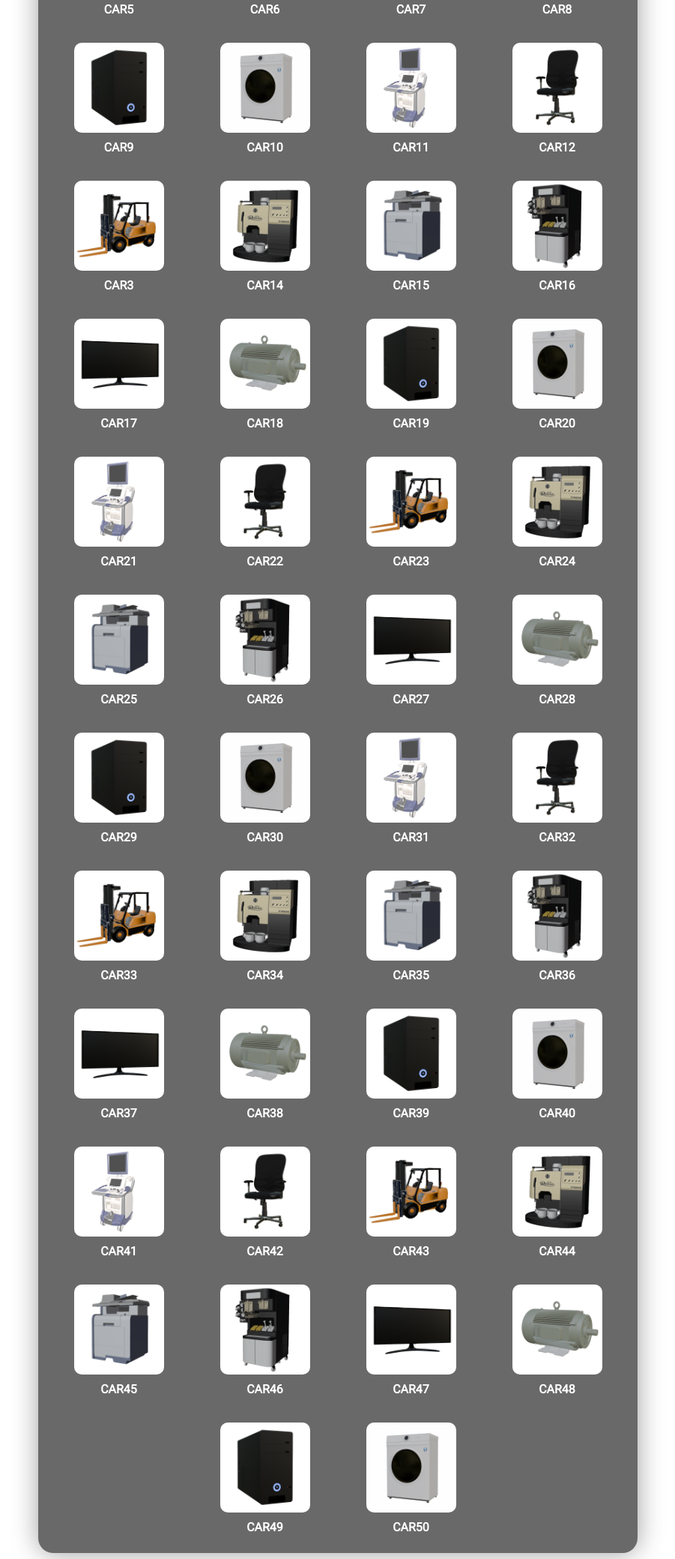
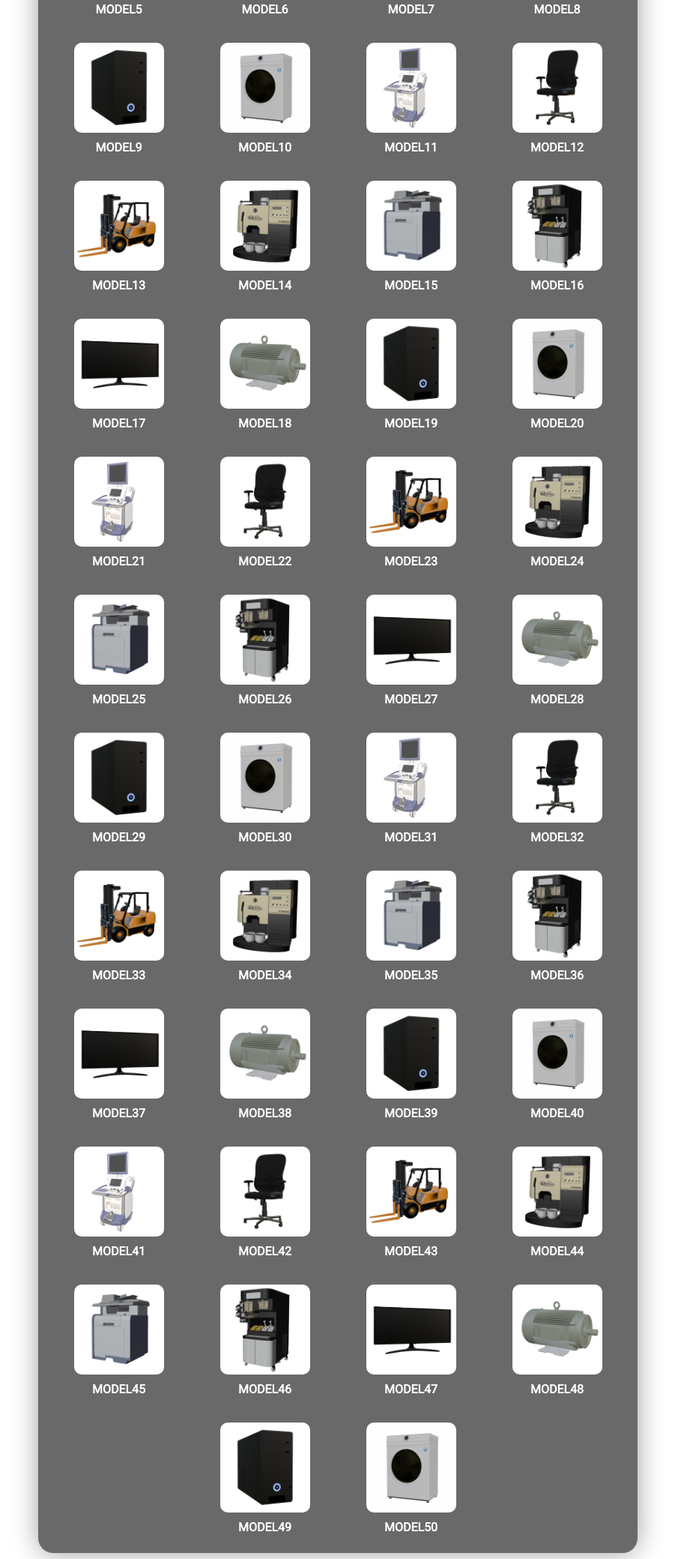
Before and after one commit to egmCeiRyu/50models, a website: page index.html in a window 1280 px wide. Shown: the part 349-2428 px from the top of the page at 75% size, without its empty margins (189-1090 px from the left). Drawn offline with Linux system fonts and the light colour scheme.

Commit message:
Update index.html

```diff
--- a/index.html
+++ b/index.html
@@ -12,154 +12,154 @@
         <div class="thumbnail-container">
             <a href="model-viewer.html?model=models/model1.glb" class="thumbnail-link" >
                 <img src="thumbnails/model1_thumb.png" alt="Model 1" class="thumbnail-img">
-            <span class="label">CAR1</span>
+            <span class="label">MODEL1</span>
             </a>
             <a href="model-viewer.html?model=models/model2.glb" class="thumbnail-link">
-                <img src="thumbnails/model2_thumb.png" alt="Model 2" class="thumbnail-img" /><span class="label">CAR2</span>
+                <img src="thumbnails/model2_thumb.png" alt="Model 2" class="thumbnail-img" /><span class="label">MODEL2</span>
             </a>
             <a href="model-viewer.html?model=models/model3.glb" class="thumbnail-link">
-                <img src="thumbnails/model3_thumb.png" alt="Model 3" class="thumbnail-img" /><span class="label">CAR3</span>
+                <img src="thumbnails/model3_thumb.png" alt="Model 3" class="thumbnail-img" /><span class="label">MODEL3</span>
             </a>
             <a href="model-viewer.html?model=models/model4.glb" class="thumbnail-link">
-                <img src="thumbnails/model4_thumb.png" alt="Model 4" class="thumbnail-img" /><span class="label">CAR4</span>
+                <img src="thumbnails/model4_thumb.png" alt="Model 4" class="thumbnail-img" /><span class="label">MODEL4</span>
             </a>
             <a href="model-viewer.html?model=models/model5.glb" class="thumbnail-link">
-                <img src="thumbnails/model5_thumb.png" alt="Model 5" class="thumbnail-img" /><span class="label">CAR5</span>
+                <img src="thumbnails/model5_thumb.png" alt="Model 5" class="thumbnail-img" /><span class="label">MODEL5</span>
             </a>
             <a href="model-viewer.html?model=models/model6.glb" class="thumbnail-link">
-                <img src="thumbnails/model6_thumb.png" alt="Model 6" class="thumbnail-img" /><span class="label">CAR6</span>
+                <img src="thumbnails/model6_thumb.png" alt="Model 6" class="thumbnail-img" /><span class="label">MODEL6</span>
             </a>
             <a href="model-viewer.html?model=models/model7.glb" class="thumbnail-link">
-                <img src="thumbnails/model7_thumb.png" alt="Model 7" class="thumbnail-img" /><span class="label">CAR7</span>
+                <img src="thumbnails/model7_thumb.png" alt="Model 7" class="thumbnail-img" /><span class="label">MODEL7</span>
             </a>
             <a href="model-viewer.html?model=models/model8.glb" class="thumbnail-link">
-                <img src="thumbnails/model8_thumb.png" alt="Model 8" class="thumbnail-img" /><span class="label">CAR8</span>
+                <img src="thumbnails/model8_thumb.png" alt="Model 8" class="thumbnail-img" /><span class="label">MODEL8</span>
             </a>
             <a href="model-viewer.html?model=models/model9.glb" class="thumbnail-link">
-                <img src="thumbnails/model9_thumb.png" alt="Model 9" class="thumbnail-img" /><span class="label">CAR9</span>
+                <img src="thumbnails/model9_thumb.png" alt="Model 9" class="thumbnail-img" /><span class="label">MODEL9</span>
             </a>
             <a href="model-viewer.html?model=models/model10.glb" class="thumbnail-link">
-                <img src="thumbnails/model10_thumb.png" alt="Model 10" class="thumbnail-img" /><span class="label">CAR10</span>
+                <img src="thumbnails/model10_thumb.png" alt="Model 10" class="thumbnail-img" /><span class="label">MODEL10</span>
             </a>
             <a href="model-viewer.html?model=models/model1.glb" class="thumbnail-link">
-                <img src="thumbnails/model1_thumb.png" alt="Model 1" class="thumbnail-img" /><span class="label">CAR11</span>
+                <img src="thumbnails/model1_thumb.png" alt="Model 1" class="thumbnail-img" /><span class="label">MODEL11</span>
             </a>
             <a href="model-viewer.html?model=models/model2.glb" class="thumbnail-link">
-                <img src="thumbnails/model2_thumb.png" alt="Model 2" class="thumbnail-img" /><span class="label">CAR12</span>
+                <img src="thumbnails/model2_thumb.png" alt="Model 2" class="thumbnail-img" /><span class="label">MODEL12</span>
             </a>
             <a href="model-viewer.html?model=models/model3.glb" class="thumbnail-link">
-                <img src="thumbnails/model3_thumb.png" alt="Model 3" class="thumbnail-img" /><span class="label">CAR3</span>
+                <img src="thumbnails/model3_thumb.png" alt="Model 3" class="thumbnail-img" /><span class="label">MODEL13</span>
             </a>
             <a href="model-viewer.html?model=models/model4.glb" class="thumbnail-link">
-                <img src="thumbnails/model4_thumb.png" alt="Model 4" class="thumbnail-img" /><span class="label">CAR14</span>
+                <img src="thumbnails/model4_thumb.png" alt="Model 4" class="thumbnail-img" /><span class="label">MODEL14</span>
             </a>
             <a href="model-viewer.html?model=models/model5.glb" class="thumbnail-link">
-                <img src="thumbnails/model5_thumb.png" alt="Model 5" class="thumbnail-img" /><span class="label">CAR15</span>
+                <img src="thumbnails/model5_thumb.png" alt="Model 5" class="thumbnail-img" /><span class="label">MODEL15</span>
             </a>
             <a href="model-viewer.html?model=models/model6.glb" class="thumbnail-link">
-                <img src="thumbnails/model6_thumb.png" alt="Model 6" class="thumbnail-img" /><span class="label">CAR16</span>
+                <img src="thumbnails/model6_thumb.png" alt="Model 6" class="thumbnail-img" /><span class="label">MODEL16</span>
             </a>
             <a href="model-viewer.html?model=models/model7.glb" class="thumbnail-link">
-                <img src="thumbnails/model7_thumb.png" alt="Model 7" class="thumbnail-img" /><span class="label">CAR17</span>
+                <img src="thumbnails/model7_thumb.png" alt="Model 7" class="thumbnail-img" /><span class="label">MODEL17</span>
             </a>
             <a href="model-viewer.html?model=models/model8.glb" class="thumbnail-link">
-                <img src="thumbnails/model8_thumb.png" alt="Model 8" class="thumbnail-img" /><span class="label">CAR18</span>
+                <img src="thumbnails/model8_thumb.png" alt="Model 8" class="thumbnail-img" /><span class="label">MODEL18</span>
             </a>
             <a href="model-viewer.html?model=models/model9.glb" class="thumbnail-link">
-                <img src="thumbnails/model9_thumb.png" alt="Model 9" class="thumbnail-img" /><span class="label">CAR19</span>
+                <img src="thumbnails/model9_thumb.png" alt="Model 9" class="thumbnail-img" /><span class="label">MODEL19</span>
             </a>
             <a href="model-viewer.html?model=models/model10.glb" class="thumbnail-link">
-                <img src="thumbnails/model10_thumb.png" alt="Model 10" class="thumbnail-img" /><span class="label">CAR20</span>
+                <img src="thumbnails/model10_thumb.png" alt="Model 10" class="thumbnail-img" /><span class="label">MODEL20</span>
             </a>
             <a href="model-viewer.html?model=models/model1.glb" class="thumbnail-link">
-                <img src="thumbnails/model1_thumb.png" alt="Model 1" class="thumbnail-img" /><span class="label">CAR21</span>
+                <img src="thumbnails/model1_thumb.png" alt="Model 1" class="thumbnail-img" /><span class="label">MODEL21</span>
             </a>
             <a href="model-viewer.html?model=models/model2.glb" class="thumbnail-link">
-                <img src="thumbnails/model2_thumb.png" alt="Model 2" class="thumbnail-img" /><span class="label">CAR22</span>
+                <img src="thumbnails/model2_thumb.png" alt="Model 2" class="thumbnail-img" /><span class="label">MODEL22</span>
             </a>
             <a href="model-viewer.html?model=models/model3.glb" class="thumbnail-link">
-                <img src="thumbnails/model3_thumb.png" alt="Model 3" class="thumbnail-img" /><span class="label">CAR23</span>
+                <img src="thumbnails/model3_thumb.png" alt="Model 3" class="thumbnail-img" /><span class="label">MODEL23</span>
             </a>
             <a href="model-viewer.html?model=models/model4.glb" class="thumbnail-link">
-                <img src="thumbnails/model4_thumb.png" alt="Model 4" class="thumbnail-img" /><span class="label">CAR24</span>
+                <img src="thumbnails/model4_thumb.png" alt="Model 4" class="thumbnail-img" /><span class="label">MODEL24</span>
             </a>
             <a href="model-viewer.html?model=models/model5.glb" class="thumbnail-link">
-                <img src="thumbnails/model5_thumb.png" alt="Model 5" class="thumbnail-img" /><span class="label">CAR25</span>
+                <img src="thumbnails/model5_thumb.png" alt="Model 5" class="thumbnail-img" /><span class="label">MODEL25</span>
             </a>
             <a href="model-viewer.html?model=models/model6.glb" class="thumbnail-link">
-                <img src="thumbnails/model6_thumb.png" alt="Model 6" class="thumbnail-img" /><span class="label">CAR26</span>
+                <img src="thumbnails/model6_thumb.png" alt="Model 6" class="thumbnail-img" /><span class="label">MODEL26</span>
             </a>
             <a href="model-viewer.html?model=models/model7.glb" class="thumbnail-link">
-                <img src="thumbnails/model7_thumb.png" alt="Model 7" class="thumbnail-img" /><span class="label">CAR27</span>
+                <img src="thumbnails/model7_thumb.png" alt="Model 7" class="thumbnail-img" /><span class="label">MODEL27</span>
             </a>
             <a href="model-viewer.html?model=models/model8.glb" class="thumbnail-link">
-                <img src="thumbnails/model8_thumb.png" alt="Model 8" class="thumbnail-img" /><span class="label">CAR28</span>
+                <img src="thumbnails/model8_thumb.png" alt="Model 8" class="thumbnail-img" /><span class="label">MODEL28</span>
             </a>
             <a href="model-viewer.html?model=models/model9.glb" class="thumbnail-link">
-                <img src="thumbnails/model9_thumb.png" alt="Model 9" class="thumbnail-img" /><span class="label">CAR29</span>
+                <img src="thumbnails/model9_thumb.png" alt="Model 9" class="thumbnail-img" /><span class="label">MODEL29</span>
             </a>
             <a href="model-viewer.html?model=models/model10.glb" class="thumbnail-link">
-                <img src="thumbnails/model10_thumb.png" alt="Model 10" class="thumbnail-img" /><span class="label">CAR30</span>
+                <img src="thumbnails/model10_thumb.png" alt="Model 10" class="thumbnail-img" /><span class="label">MODEL30</span>
             </a>
             <a href="model-viewer.html?model=models/model1.glb" class="thumbnail-link">
-                <img src="thumbnails/model1_thumb.png" alt="Model 1" class="thumbnail-img" /><span class="label">CAR31</span>
+                <img src="thumbnails/model1_thumb.png" alt="Model 1" class="thumbnail-img" /><span class="label">MODEL31</span>
             </a>
             <a href="model-viewer.html?model=models/model2.glb" class="thumbnail-link">
-                <img src="thumbnails/model2_thumb.png" alt="Model 2" class="thumbnail-img" /><span class="label">CAR32</span>
+                <img src="thumbnails/model2_thumb.png" alt="Model 2" class="thumbnail-img" /><span class="label">MODEL32</span>
             </a>
             <a href="model-viewer.html?model=models/model3.glb" class="thumbnail-link">
-                <img src="thumbnails/model3_thumb.png" alt="Model 3" class="thumbnail-img" /><span class="label">CAR33</span>
+                <img src="thumbnails/model3_thumb.png" alt="Model 3" class="thumbnail-img" /><span class="label">MODEL33</span>
             </a>
             <a href="model-viewer.html?model=models/model4.glb" class="thumbnail-link">
-                <img src="thumbnails/model4_thumb.png" alt="Model 4" class="thumbnail-img" /><span class="label">CAR34</span>
+                <img src="thumbnails/model4_thumb.png" alt="Model 4" class="thumbnail-img" /><span class="label">MODEL34</span>
             </a>
             <a href="model-viewer.html?model=models/model5.glb" class="thumbnail-link">
-                <img src="thumbnails/model5_thumb.png" alt="Model 5" class="thumbnail-img" /><span class="label">CAR35</span>
+                <img src="thumbnails/model5_thumb.png" alt="Model 5" class="thumbnail-img" /><span class="label">MODEL35</span>
             </a>
             <a href="model-viewer.html?model=models/model6.glb" class="thumbnail-link">
-                <img src="thumbnails/model6_thumb.png" alt="Model 6" class="thumbnail-img" /><span class="label">CAR36</span>
+                <img src="thumbnails/model6_thumb.png" alt="Model 6" class="thumbnail-img" /><span class="label">MODEL36</span>
             </a>
             <a href="model-viewer.html?model=models/model7.glb" class="thumbnail-link">
-                <img src="thumbnails/model7_thumb.png" alt="Model 7" class="thumbnail-img" /><span class="label">CAR37</span>
+                <img src="thumbnails/model7_thumb.png" alt="Model 7" class="thumbnail-img" /><span class="label">MODEL37</span>
             </a>
             <a href="model-viewer.html?model=models/model8.glb" class="thumbnail-link">
-                <img src="thumbnails/model8_thumb.png" alt="Model 8" class="thumbnail-img" /><span class="label">CAR38</span>
+                <img src="thumbnails/model8_thumb.png" alt="Model 8" class="thumbnail-img" /><span class="label">MODEL38</span>
             </a>
             <a href="model-viewer.html?model=models/model9.glb" class="thumbnail-link">
-                <img src="thumbnails/model9_thumb.png" alt="Model 9" class="thumbnail-img" /><span class="label">CAR39</span>
+                <img src="thumbnails/model9_thumb.png" alt="Model 9" class="thumbnail-img" /><span class="label">MODEL39</span>
             </a>
             <a href="model-viewer.html?model=models/model10.glb" class="thumbnail-link">
-                <img src="thumbnails/model10_thumb.png" alt="Model 10" class="thumbnail-img" /><span class="label">CAR40</span>
+                <img src="thumbnails/model10_thumb.png" alt="Model 10" class="thumbnail-img" /><span class="label">MODEL40</span>
             </a>
             <a href="model-viewer.html?model=models/model1.glb" class="thumbnail-link">
-                <img src="thumbnails/model1_thumb.png" alt="Model 1" class="thumbnail-img" /><span class="label">CAR41</span>
+                <img src="thumbnails/model1_thumb.png" alt="Model 1" class="thumbnail-img" /><span class="label">MODEL41</span>
             </a>
             <a href="model-viewer.html?model=models/model2.glb" class="thumbnail-link">
-                <img src="thumbnails/model2_thumb.png" alt="Model 2" class="thumbnail-img" /><span class="label">CAR42</span>
+                <img src="thumbnails/model2_thumb.png" alt="Model 2" class="thumbnail-img" /><span class="label">MODEL42</span>
             </a>
             <a href="model-viewer.html?model=models/model3.glb" class="thumbnail-link">
-                <img src="thumbnails/model3_thumb.png" alt="Model 3" class="thumbnail-img" /><span class="label">CAR43</span>
+                <img src="thumbnails/model3_thumb.png" alt="Model 3" class="thumbnail-img" /><span class="label">MODEL43</span>
             </a>
             <a href="model-viewer.html?model=models/model4.glb" class="thumbnail-link">
-                <img src="thumbnails/model4_thumb.png" alt="Model 4" class="thumbnail-img" /><span class="label">CAR44</span>
+                <img src="thumbnails/model4_thumb.png" alt="Model 4" class="thumbnail-img" /><span class="label">MODEL44</span>
             </a>
             <a href="model-viewer.html?model=models/model5.glb" class="thumbnail-link">
-                <img src="thumbnails/model5_thumb.png" alt="Model 5" class="thumbnail-img" /><span class="label">CAR45</span>
+                <img src="thumbnails/model5_thumb.png" alt="Model 5" class="thumbnail-img" /><span class="label">MODEL45</span>
             </a>
             <a href="model-viewer.html?model=models/model6.glb" class="thumbnail-link">
-                <img src="thumbnails/model6_thumb.png" alt="Model 6" class="thumbnail-img" /><span class="label">CAR46</span>
+                <img src="thumbnails/model6_thumb.png" alt="Model 6" class="thumbnail-img" /><span class="label">MODEL46</span>
             </a>
             <a href="model-viewer.html?model=models/model7.glb" class="thumbnail-link">
-                <img src="thumbnails/model7_thumb.png" alt="Model 7" class="thumbnail-img" /><span class="label">CAR47</span>
+                <img src="thumbnails/model7_thumb.png" alt="Model 7" class="thumbnail-img" /><span class="label">MODEL47</span>
             </a>
             <a href="model-viewer.html?model=models/model8.glb" class="thumbnail-link">
-                <img src="thumbnails/model8_thumb.png" alt="Model 8" class="thumbnail-img" /><span class="label">CAR48</span>
+                <img src="thumbnails/model8_thumb.png" alt="Model 8" class="thumbnail-img" /><span class="label">MODEL48</span>
             </a>
             <a href="model-viewer.html?model=models/model9.glb" class="thumbnail-link">
-                <img src="thumbnails/model9_thumb.png" alt="Model 9" class="thumbnail-img" /><span class="label">CAR49</span>
+                <img src="thumbnails/model9_thumb.png" alt="Model 9" class="thumbnail-img" /><span class="label">MODEL49</span>
             </a>
             <a href="model-viewer.html?model=models/model10.glb" class="thumbnail-link">
-                <img src="thumbnails/model10_thumb.png" alt="Model 10" class="thumbnail-img" /><span class="label">CAR50</span>
+                <img src="thumbnails/model10_thumb.png" alt="Model 10" class="thumbnail-img" /><span class="label">MODEL50</span>
             </a>
 
         </div>
```
